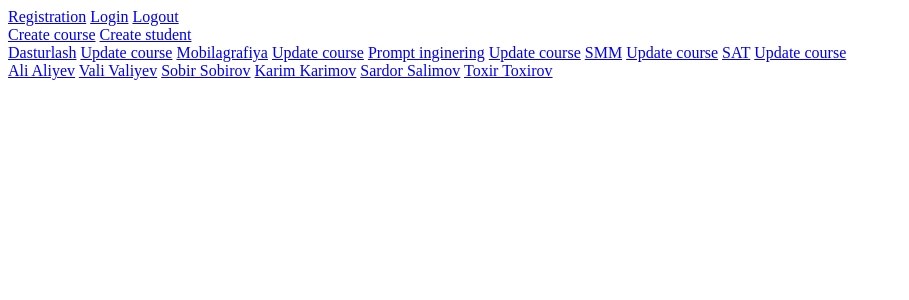
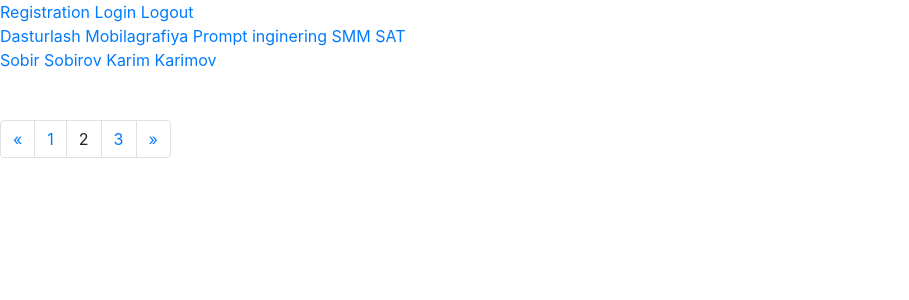
Before and after one commit to ismatullomuydinov57-stack/Kurs-platform, a Django app: page /?page=2 in a window 1280 px wide. Shown: the top 300 px of the page, without its empty margins (0-909 px from the left). Run offline with Django 5.2, Linux system fonts and the light colour scheme; data comes from the database, SQL or seed files in the repository; both versions use the stored data as it was after the commit.

Commit message:
bu asosiy

```diff
--- a/main/views.py
+++ b/main/views.py
@@ -1,16 +1,21 @@
 # main/views.py
-from django.contrib.auth.decorators import login_required
+from django.contrib.auth.decorators import login_required, permission_required
 from django.http import HttpRequest
 from django.shortcuts import render, get_object_or_404, redirect
+from django.core.paginator import Paginator
 from .models import Course, Student
 from .forms import CourseForm, StudentForm
+
 
 def index(request):
     courses = Course.objects.all()
     students = Student.objects.all()
+    p=Paginator(students, 2)
+    page=p.page(request.GET.get('page', 1))
+
     context = {
         'courses': courses,
-        'students': students,
+        'page':page
     }
     return render(request, 'main/index.html', context)
 
@@ -32,7 +37,8 @@ def student_detail(request, student_id):
     }
     return render(request, 'main/student_detail.html', context)
 
-
+@login_required(login_url='login')
+@permission_required('main.add_course')
 def course_create(request:HttpRequest):
     if request.user.is_authenticated:
         if request.method == "POST":
@@ -47,8 +53,8 @@ def course_create(request:HttpRequest):
     }
     return render(request, 'main/course_create.html', context)
 
-
-
+@login_required(login_url='login')
+@permission_required('main.add_student')
 def student_create(request:HttpRequest):
     if request.user.is_authenticated:
         if request.method == "POST":
@@ -63,6 +69,8 @@ def student_create(request:HttpRequest):
     }
     return render(request, 'main/student_create.html', context)
 
+@login_required(login_url='login')
+@permission_required('main.change_course')
 def course_update(request:HttpRequest, course_id:int):
     course=Course.objects.get(pk=course_id)
     if request.method=='POST':
@@ -77,6 +85,8 @@ def course_update(request:HttpRequest, course_id:int):
     }
     return render(request, 'main/course_update.html', context)
 
+@login_required(login_url='login')
+@permission_required('main.change_student')
 def student_update(request:HttpRequest, student_id:int):
     student=Student.objects.get(pk=student_id)
     if request.method=='POST':
--- a/templates/base.html
+++ b/templates/base.html
@@ -3,6 +3,8 @@
 <head>
     <meta charset="UTF-8">
     <title>Title</title>
+
+   {% include 'boostrap/_style.html' %}
 </head>
 <body>
 
@@ -13,13 +15,21 @@
 </div>
 
 <div>
+    {% if perms.main.add_course %}
     <a  href="{% url 'course_create' %}">Create course</a>
+    {% endif %}
+
+    {% if perms.main.add_student %}
     <a  href="{% url 'student_create' %}">Create student</a>
+    {% endif %}
 </div>
 
     {% for course in courses %}
-    <h><a href="{% url 'course_students' course.id %}">{{course.name}}</a>
-    <a href=" {% url 'course_update' course.id %}"> Update course</a></h>
+    <h> <a href="{% url 'course_students' course.id %}">{{course.name}}</a>
+         {% if perms.main.change_course %}
+    <a href=" {% url 'course_update' course.id %}"> Update course</a>
+        {% endif %}
+    </h>
 
     {% endfor %}
 
@@ -29,5 +39,12 @@
     {% endblock main %}
 </div>
 
+<div>
+    {% block paginator %}
+    {% endblock paginator %}
+</div>
+
+
+{% include 'boostrap/_js.html' %}
 </body>
 </html>
--- /dev/null
+++ b/templates/boostrap/_js.html
@@ -0,0 +1,12 @@
+<!DOCTYPE html>
+<html lang="en">
+<head>
+    <meta charset="UTF-8">
+    <title>Title</title>
+</head>
+<body>
+<script src="https://code.jquery.com/jquery-3.3.1.slim.min.js" integrity="sha384-q8i/X+965DzO0rT7abK41JStQIAqVgRVzpbzo5smXKp4YfRvH+8abtTE1Pi6jizo" crossorigin="anonymous"></script>
+<script src="https://cdn.jsdelivr.net/npm/popper.js@1.14.3/dist/umd/popper.min.js" integrity="sha384-ZMP7rVo3mIykV+2+9J3UJ46jBk0WLaUAdn689aCwoqbBJiSnjAK/l8WvCWPIPm49" crossorigin="anonymous"></script>
+<script src="https://cdn.jsdelivr.net/npm/bootstrap@4.1.3/dist/js/bootstrap.min.js" integrity="sha384-ChfqqxuZUCnJSK3+MXmPNIyE6ZbWh2IMqE241rYiqJxyMiZ6OW/JmZQ5stwEULTy" crossorigin="anonymous"></script>
+</body>
+</html>
--- /dev/null
+++ b/templates/boostrap/_style.html
@@ -0,0 +1,12 @@
+<!DOCTYPE html>
+<html lang="en">
+<head>
+    <meta charset="UTF-8">
+    <title>Title</title>
+
+    <link rel="stylesheet" href="https://cdn.jsdelivr.net/npm/bootstrap@4.1.3/dist/css/bootstrap.min.css" integrity="sha384-MCw98/SFnGE8fJT3GXwEOngsV7Zt27NXFoaoApmYm81iuXoPkFOJwJ8ERdknLPMO" crossorigin="anonymous">
+</head>
+<body>
+
+</body>
+</html>
--- a/templates/main/index.html
+++ b/templates/main/index.html
@@ -1,7 +1,48 @@
 {% extends 'base.html'%}
 
 {% block main%}
-    {% for student in students %}
+    {% for student in page.object_list %}
 <a href="{% url 'student_detail' student.id %}">{{student.full_name}}</a>
     {% endfor %}
 {% endblock main %}
+
+
+    {% block paginator %}
+
+{% if page.has_other_pages %}
+
+<div class="mt-5" style="display: flex; gap: 10px;">
+<nav aria-label="Page navigation example">
+  <ul class="pagination">
+
+      {% if page.has_previous %}
+    <li class="page-item">
+      <a class="page-link" href="?page={{page.previous_page_number}}" aria-label="Previous">
+        <span aria-hidden="true">&laquo;</span>
+      </a>
+    </li>
+      {% endif %}
+
+      {% for p_number in page.paginator.page_range %}
+      {% if page.number == p_number %}
+    <li class="page-item"><a class="page-link">{{p_number}}</a></li>
+      {% else %}
+    <li class="page-item"><a class="page-link" href="?page={{p_number}}">{{p_number}}</a></li>
+      {% endif %}
+      {% endfor %}
+
+
+      {% if page.has_next %}
+    <li class="page-item">
+      <a class="page-link" href="?page={{ page.next_page_number }}" aria-label="Next">
+        <span aria-hidden="true">&raquo;</span>
+      </a>
+    </li>
+      {% endif %}
+  </ul>
+</nav>
+</div>
+
+{% endif %}
+
+    {% endblock paginator %}
--- a/templates/main/student_detail.html
+++ b/templates/main/student_detail.html
@@ -5,6 +5,8 @@
 {{ student.full_name }}
 {{ student.phone }}
 {{ student.course }}
+{% if perms.main.change_student %}
 <a href=" {% url 'student_update' student.id %}"> Update student</a></h>
+{% endif %}
 
 {% endblock main %}
--- a/templates/main/student_update.html
+++ b/templates/main/student_update.html
@@ -7,11 +7,13 @@
 <body>
 
 <form method="post">
+
     {% csrf_token %}
     {{ form.as_p}}
     <button>
         Student update
     </button>
+
 </form>
 
 </body>
```
Also changed, not shown: db.sqlite3.
